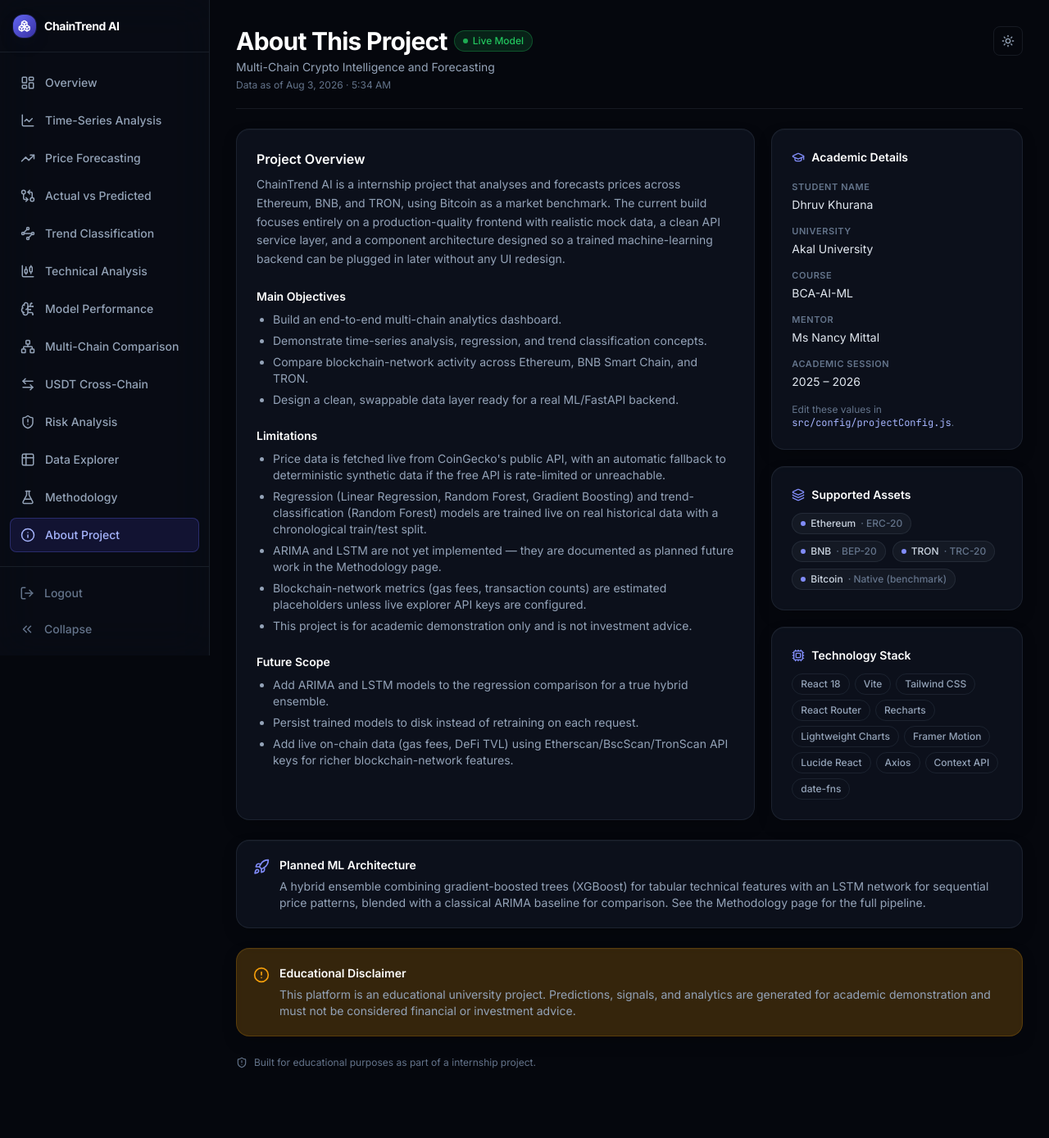
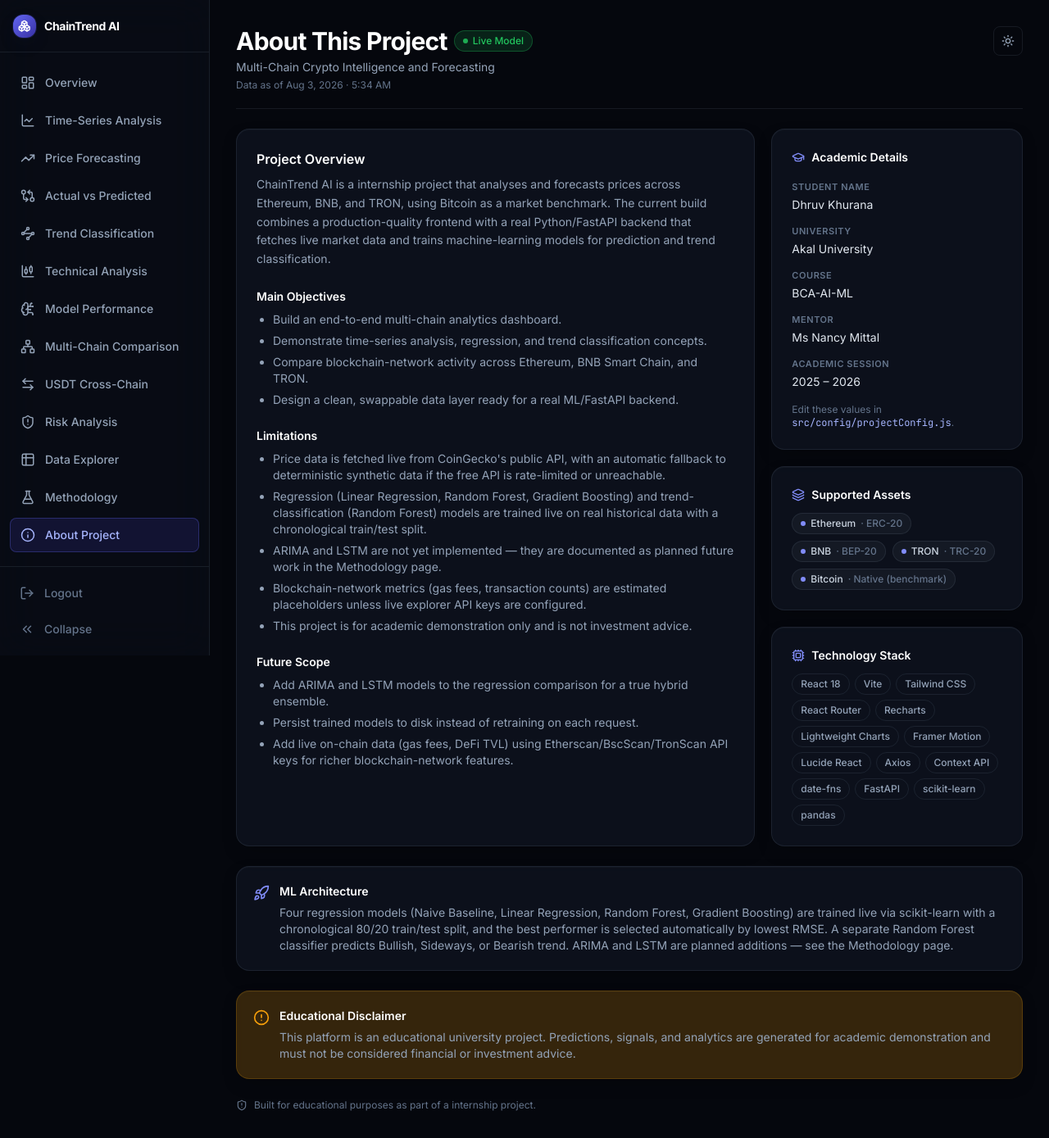
Before and after one commit to CoderrreSsssss/Time-series-analysis-for-etherium, a React (Vite) app in the folder chaintrend-ai/: page /about in a window 1280 px wide. Shown: the whole page at 82% size. Before the commit the page ends 1337 px from the top, so only its background shows below. Built offline with nearby package versions, Linux system fonts and the light colour scheme; no server answers.

Commit message:
Update AboutPage.jsx

```diff
--- a/chaintrend-ai/src/pages/AboutPage.jsx
+++ b/chaintrend-ai/src/pages/AboutPage.jsx
@@ -14,9 +14,8 @@ export default function AboutPage() {
           <p className="mt-2 text-sm leading-relaxed text-slate-400">
             {projectConfig.brand.name} is a {projectConfig.academic.projectType.toLowerCase()} that analyses and
             forecasts prices across Ethereum, BNB, and TRON, using Bitcoin as a market benchmark. The current
-            build focuses entirely on a production-quality frontend with realistic mock data, a clean API
-            service layer, and a component architecture designed so a trained machine-learning backend can be
-            plugged in later without any UI redesign.
+            build combines a production-quality frontend with a real Python/FastAPI backend that fetches live
+            market data and trains machine-learning models for prediction and trend classification.
           </p>
 
           <h3 className="mt-6 text-sm font-semibold text-white">Main Objectives</h3>
@@ -35,13 +34,15 @@ export default function AboutPage() {
             <li>Blockchain-network metrics (gas fees, transaction counts) are estimated placeholders unless live explorer API keys are configured.</li>
             <li>This project is for academic demonstration only and is not investment advice.</li>
           </ul>
-<h3 className="mt-6 text-sm font-semibold text-white">Future Scope</h3>
+
+          <h3 className="mt-6 text-sm font-semibold text-white">Future Scope</h3>
           <ul className="mt-2 list-disc space-y-1.5 pl-5 text-sm text-slate-400">
             <li>Add ARIMA and LSTM models to the regression comparison for a true hybrid ensemble.</li>
             <li>Persist trained models to disk instead of retraining on each request.</li>
             <li>Add live on-chain data (gas fees, DeFi TVL) using Etherscan/BscScan/TronScan API keys for richer blockchain-network features.</li>
           </ul>
-</div>
+        </div>
+
         <div className="space-y-5">
           <div className="card p-6">
             <p className="flex items-center gap-2 text-sm font-semibold text-white"><GraduationCap className="h-4 w-4 text-brand-400" /> Academic Details</p>
@@ -69,7 +70,7 @@ export default function AboutPage() {
           <div className="card p-6">
             <p className="flex items-center gap-2 text-sm font-semibold text-white"><Cpu className="h-4 w-4 text-brand-400" /> Technology Stack</p>
             <div className="mt-3 flex flex-wrap gap-1.5">
-              {['React 18', 'Vite', 'Tailwind CSS', 'React Router', 'Recharts', 'Lightweight Charts', 'Framer Motion', 'Lucide React', 'Axios', 'Context API', 'date-fns'].map((t) => (
+              {['React 18', 'Vite', 'Tailwind CSS', 'React Router', 'Recharts', 'Lightweight Charts', 'Framer Motion', 'Lucide React', 'Axios', 'Context API', 'date-fns', 'FastAPI', 'scikit-learn', 'pandas'].map((t) => (
                 <span key={t} className="badge border-border text-slate-400">{t}</span>
               ))}
             </div>
@@ -80,11 +81,12 @@ export default function AboutPage() {
       <div className="mt-6 card flex items-start gap-3 p-5">
         <Rocket className="mt-0.5 h-5 w-5 shrink-0 text-brand-400" />
         <div>
-          <p className="text-sm font-semibold text-white">Planned ML Architecture</p>
+          <p className="text-sm font-semibold text-white">ML Architecture</p>
           <p className="mt-1.5 text-sm text-slate-400">
-            A hybrid ensemble combining gradient-boosted trees (XGBoost) for tabular technical features with
-            an LSTM network for sequential price patterns, blended with a classical ARIMA baseline for
-            comparison. See the Methodology page for the full pipeline.
+            Four regression models (Naive Baseline, Linear Regression, Random Forest, Gradient Boosting) are
+            trained live via scikit-learn with a chronological 80/20 train/test split, and the best performer
+            is selected automatically by lowest RMSE. A separate Random Forest classifier predicts Bullish,
+            Sideways, or Bearish trend. ARIMA and LSTM are planned additions — see the Methodology page.
           </p>
         </div>
       </div>
```
